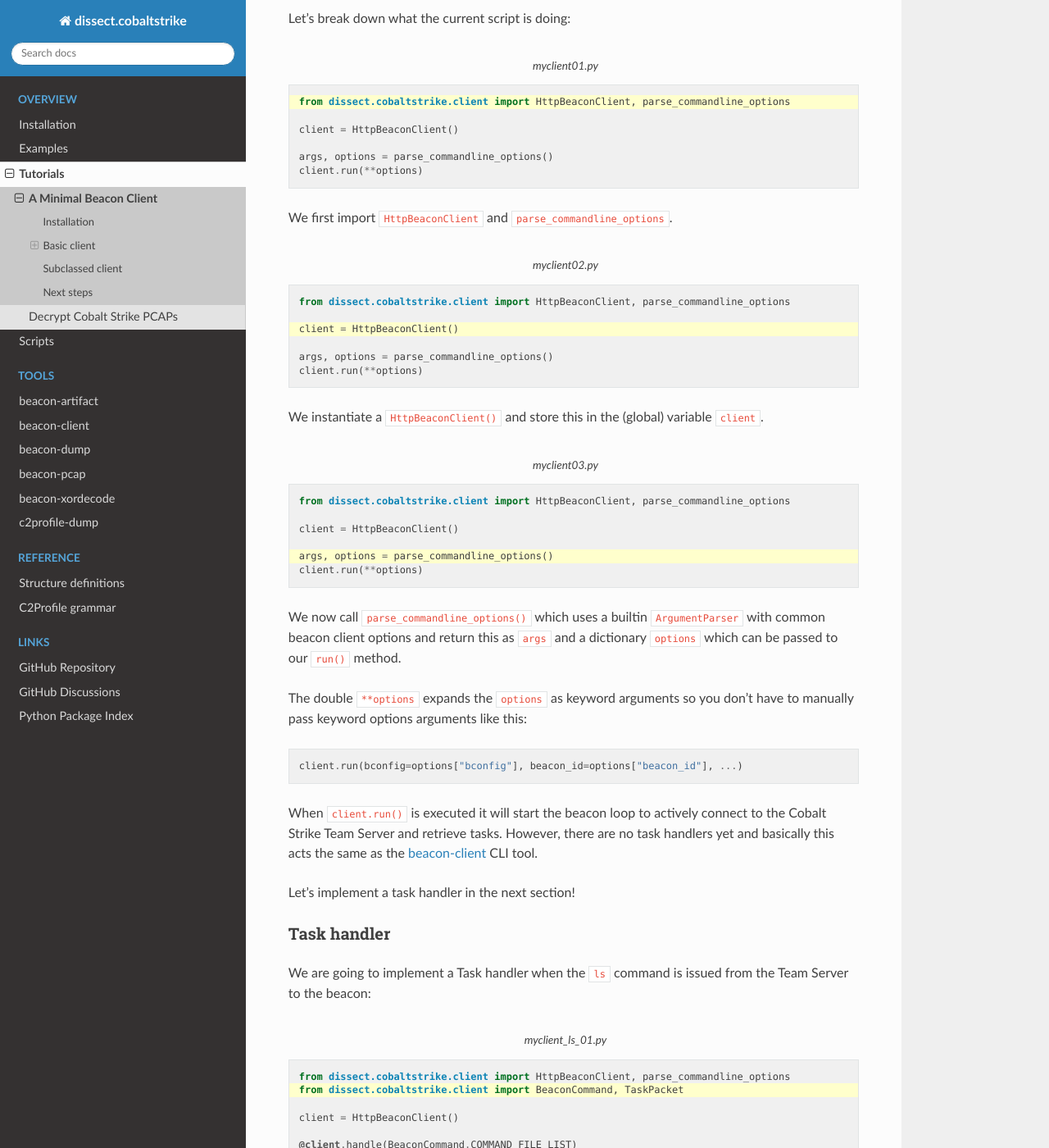
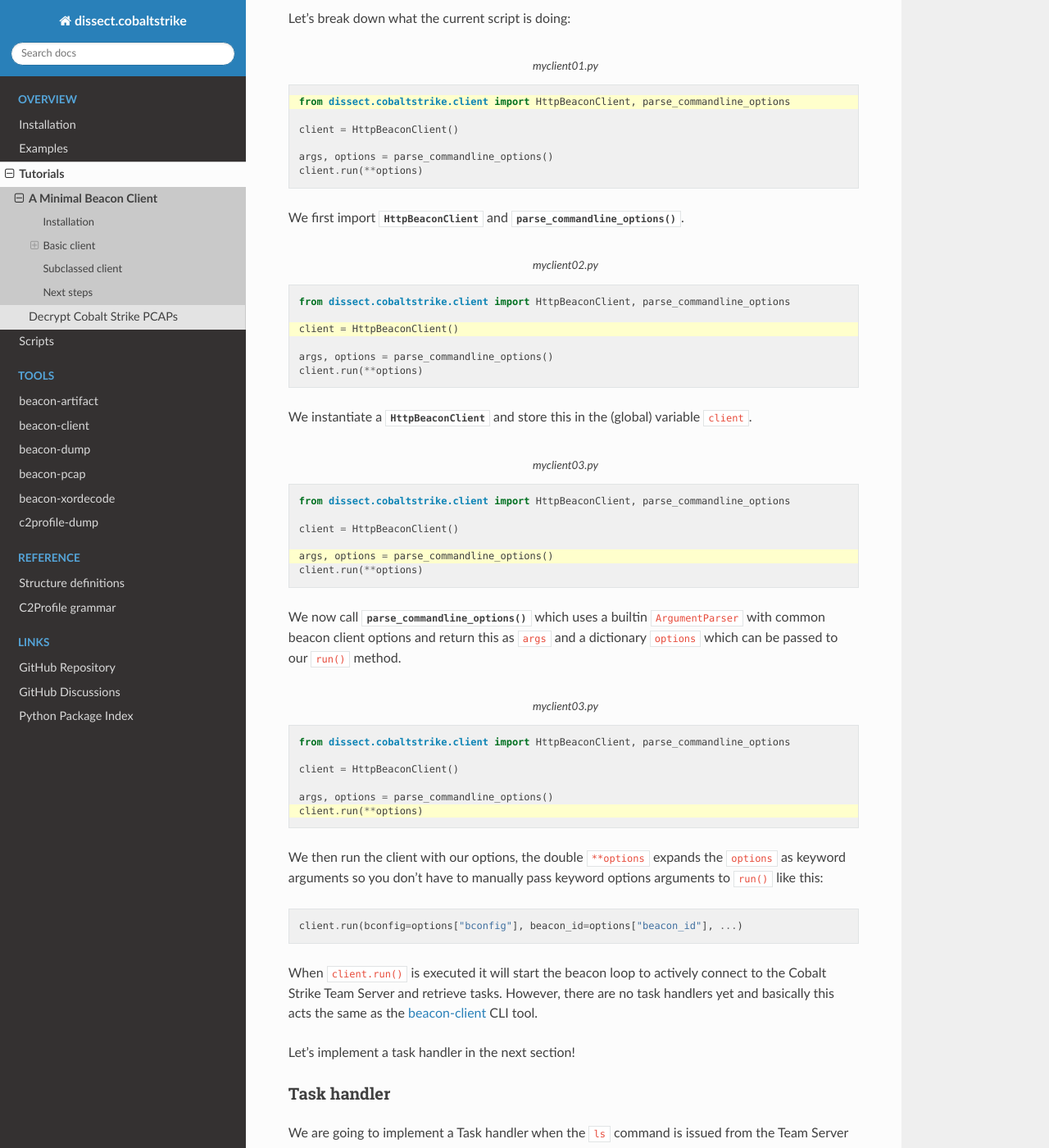
Before and after one commit to fox-it/dissect.cobaltstrike, a Sphinx documentation site: the page built from docs/tutorials/minimal_beacon_client.rst, in a window 1280 px wide and 1400 px high, scrolled down 1227 px. Shown: the whole window at 82% size. Built offline with Sphinx 7.4.7 and the Read the Docs theme 2.0.0, drawn with Linux system fonts in a browser that asks for light colours; pages that are not in the unit, such as notebooks, are missing from menus; the version number could not be read and is left out; some of the changed text lies outside the part shown.

Commit message:
Small documentation updates

```diff
--- a/docs/tutorials/minimal_beacon_client.rst
+++ b/docs/tutorials/minimal_beacon_client.rst
@@ -28,7 +28,7 @@
 
     $ pip install dissect.cobaltstrike[c2]
 
-This installs the necessary dependencies such as `Pycryptodome` and `httpx`.
+This installs the necessary dependencies such as `PyCryptodome` and `httpx`.
 
 Basic client
 ------------
@@ -37,7 +37,7 @@
 a ``HttpBeaconClient`` and use `decorators` to register task handlers on this instance. We will use the decorator method in
 the following steps but also show how to implement it using a subclass at the end of this tutorial.
 
-Here is a basic client that can do check-ins but has no task handlers.
+Here is a basic client that can do check-ins but has no task handlers:
 
 .. code-block:: python
     :caption: myclient.py
@@ -62,7 +62,7 @@
     args, options = parse_commandline_options()
     client.run(**options)
 
-We first import ``HttpBeaconClient`` and ``parse_commandline_options``.
+We first import :class:`~dissect.cobaltstrike.client.HttpBeaconClient` and :meth:`~dissect.cobaltstrike.client.parse_commandline_options`.
 
 .. code-block:: python
     :caption: myclient02.py
@@ -75,7 +75,7 @@
     args, options = parse_commandline_options()
     client.run(**options)
 
-We instantiate a ``HttpBeaconClient()`` and store this in the (global) variable ``client``.
+We instantiate a :class:`~dissect.cobaltstrike.client.HttpBeaconClient` and store this in the (global) variable ``client``.
 
 .. code-block:: python
     :caption: myclient03.py
@@ -88,10 +88,22 @@
     args, options = parse_commandline_options()
     client.run(**options)
 
-We now call ``parse_commandline_options()`` which uses a builtin ``ArgumentParser`` with common beacon client options
+We now call :meth:`~dissect.cobaltstrike.client.parse_commandline_options` which uses a builtin ``ArgumentParser`` with common beacon client options
 and return this as ``args`` and a dictionary ``options`` which can be passed to our ``run()`` method.
 
-The double ``**options`` expands the ``options`` as keyword arguments so you don't have to manually pass keyword options arguments like this:
+.. code-block:: python
+    :caption: myclient03.py
+    :emphasize-lines: 6
+
+    from dissect.cobaltstrike.client import HttpBeaconClient, parse_commandline_options
+
+    client = HttpBeaconClient()
+
+    args, options = parse_commandline_options()
+    client.run(**options)
+
+We then run the client with our options, the double ``**options`` expands the ``options`` as keyword arguments so you
+don't have to manually pass keyword options arguments to ``run()`` like this:
 
 .. code-block:: python
 
@@ -105,7 +117,7 @@
 Task handler
 ^^^^^^^^^^^^
 
-We are going to implement a Task handler when the ``ls`` command is issued from the Team Server to the beacon:
+We are going to implement a Task handler when the ``ls`` command is issued from the Team Server to our Beacon client:
 
 .. code-block:: python
     :caption: myclient_ls_01.py
@@ -123,7 +135,8 @@
     args, options = parse_commandline_options()
     client.run(**options)
 
-We import ``BeaconCommand`` and ``TaskPacket`` here to make things easier when using an IDE such as VSCode for autocompletion.
+We import :class:`~dissect.cobaltstrike.c_c2.BeaconCommand` and :class:`~dissect.cobaltstrike.c_c2.TaskPacket` here to
+make things easier when using an IDE such as VSCode for autocompletion.
 
 .. code-block:: python
     :caption: myclient_ls_02.py
@@ -303,8 +317,8 @@
     args, options = parse_commandline_options()
     client.run(**options)
 
-We first import a new helper function called ``CallbackDebugMessage`` which we can use to create a debug message that is
-printed on the Team Server side.
+We first import a new helper function called :meth:`~dissect.cobaltstrike.client.CallbackDebugMessage` which we can use to create a debug message that is
+printed on the Team Server console.
 
 .. code-block:: python
     :caption: myclient_ls_callback_02.py
@@ -334,11 +348,12 @@
     args, options = parse_commandline_options()
     client.run(**options)
 
-Here we return a ``CallbackDebugMessage`` with our custom string, which the Team Server will receive and output as a debug message.
+Here we return a :meth:`~dissect.cobaltstrike.client.CallbackDebugMessage` with our custom string, which the
+Team Server will receive and output as a debug message.
 
 .. figure:: ../images/teamserver_ls.png
 
-    Debug message shown on the Team Server side
+    Debug message shown on the Team Server console
 
 Ofcourse this is not your standard response to a ``ls`` command, you can
 see :doc:`scripts/example_client.py <../scripts/example_client>` that does implement a proper ``ls`` response.
```
Also changed, not shown: other parts of docs/tutorials/minimal_beacon_client.rst (+5 -4 lines), docs/tutorials/decrypt_cobaltstrike_pcaps.rst (+3 -3 lines).
